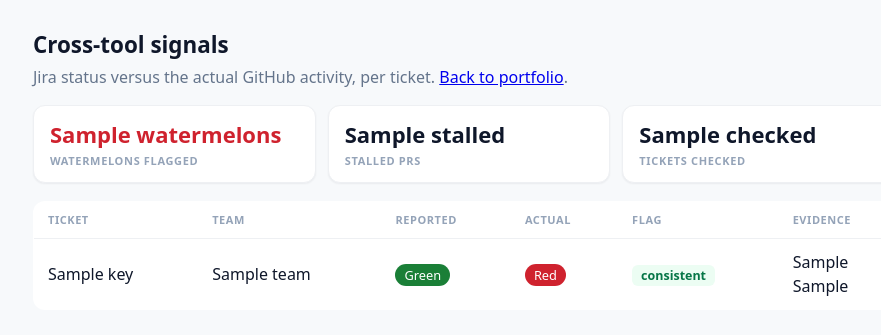
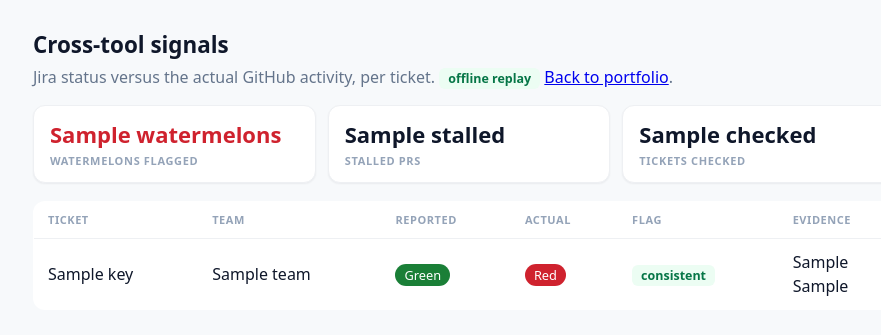
Before and after one commit to davidmjackson/sight, a FastAPI app: template sprintsight/web/templates/crosstool.html in a window 1280 px wide. Shown: the part 50-385 px from the top of the page, without its empty margins (171-1052 px from the left). Run offline with FastAPI, Linux system fonts and the light colour scheme; the template is opened without the code that fills it: most values are stand-ins (such as "Sample title", 1, 10 or a date in 2020).

Commit message:
feat(stage7): live/offline badge on the /crosstool page [SS-5]

```diff
--- a/sprintsight/web/templates/crosstool.html
+++ b/sprintsight/web/templates/crosstool.html
@@ -2,7 +2,15 @@
 {% block title %}Cross-tool signals{% endblock %}
 {% block main %}
 <h1>Cross-tool signals</h1>
-<p class="lede">Jira status versus the actual GitHub activity, per ticket. <a href="/">Back to portfolio</a>.</p>
+<p class="lede">Jira status versus the actual GitHub activity, per ticket.
+  {% if page.summary.mode == 'live' %}
+    <span class="badge badge-ok" title="Read live from Jira + GitHub">live as of {{ page.summary.as_of }}</span>
+  {% elif page.summary.mode == 'offline-failed' %}
+    <span class="badge badge-stalled" title="Live read failed; showing the saved snapshot">offline (live read failed)</span>
+  {% else %}
+    <span class="badge badge-ok" title="Saved snapshot, deterministic">offline replay</span>
+  {% endif %}
+  <a href="/">Back to portfolio</a>.</p>
 
 <div class="summary-band">
   <div class="kpi{% if page.summary.watermelons %} kpi-alert{% endif %}">
```
Also changed, not shown: tests/web/test_pages.py (+6 -0 lines).
